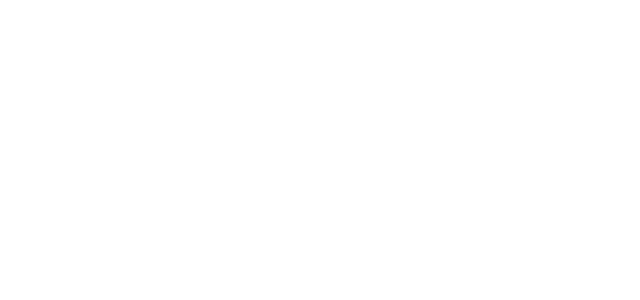
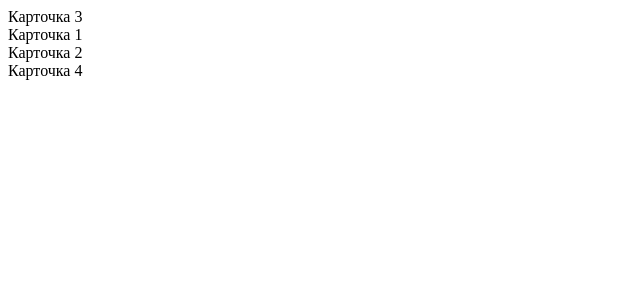
Before and after one commit to TheStrikeM/react-drag-drop, a React (Create React App) app: page / in a window 1280 px wide. Shown: the top 300 px of the page, without its empty margins (0-640 px from the left). Built offline with nearby package versions, Linux system fonts and the light colour scheme.

Commit message:
Create default state

```diff
--- a/src/App.tsx
+++ b/src/App.tsx
@@ -1,11 +1,28 @@
 import React from 'react';
 
+type CardListState = {
+  id: number,
+  order: number,
+  text: string
+}
+
 function App() {
-  return (
-    <div className="App">
+    const [cardList, setCardList] = React.useState<CardListState[]>([
+        {id: 1, order: 3, text: "Карточка 3"},
+        {id: 2, order: 1, text: "Карточка 1"},
+        {id: 3, order: 2, text: "Карточка 2"},
+        {id: 4, order: 4, text: "Карточка 4"},
+    ])
 
-    </div>
-  );
+    return (
+        <div className="App">
+          {cardList.map(card => (
+              <div className={"card"}>
+                {card.text}
+              </div>
+          ))}
+        </div>
+    );
 }
 
 export default App;
```
